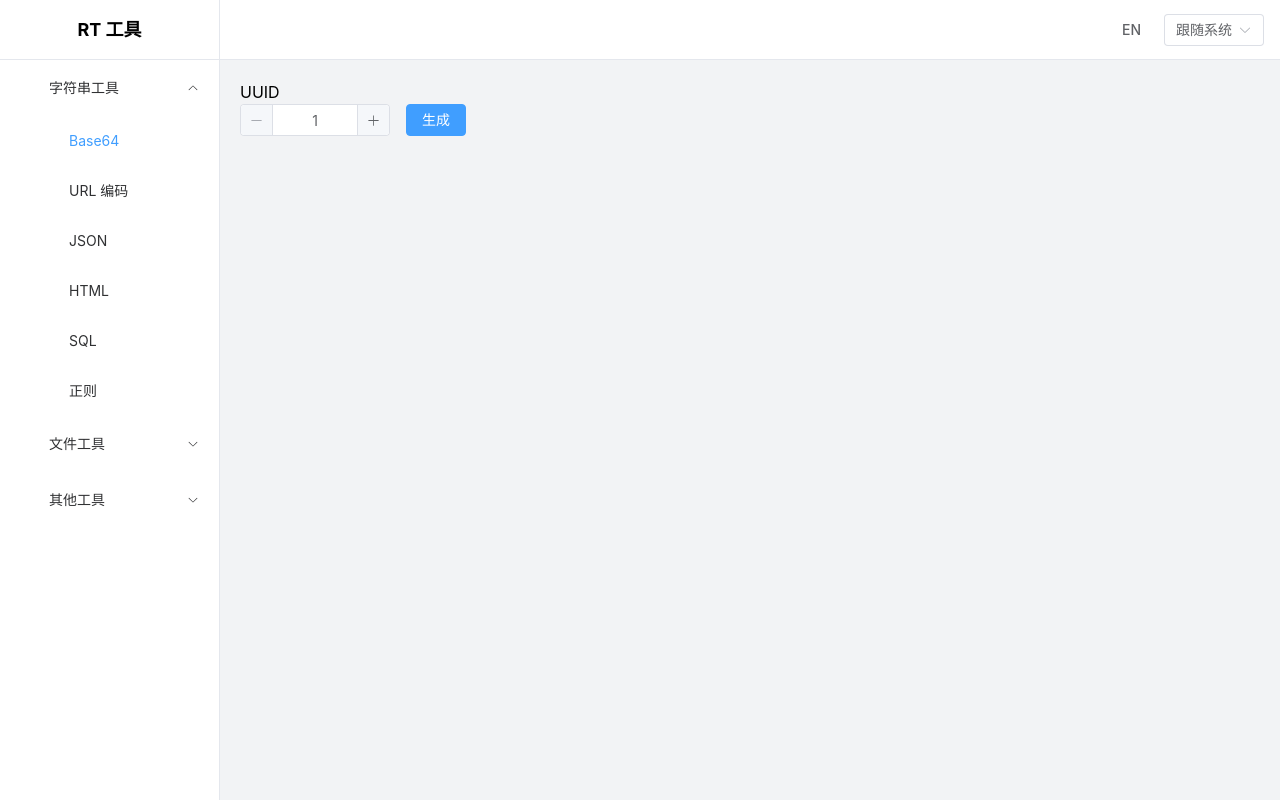
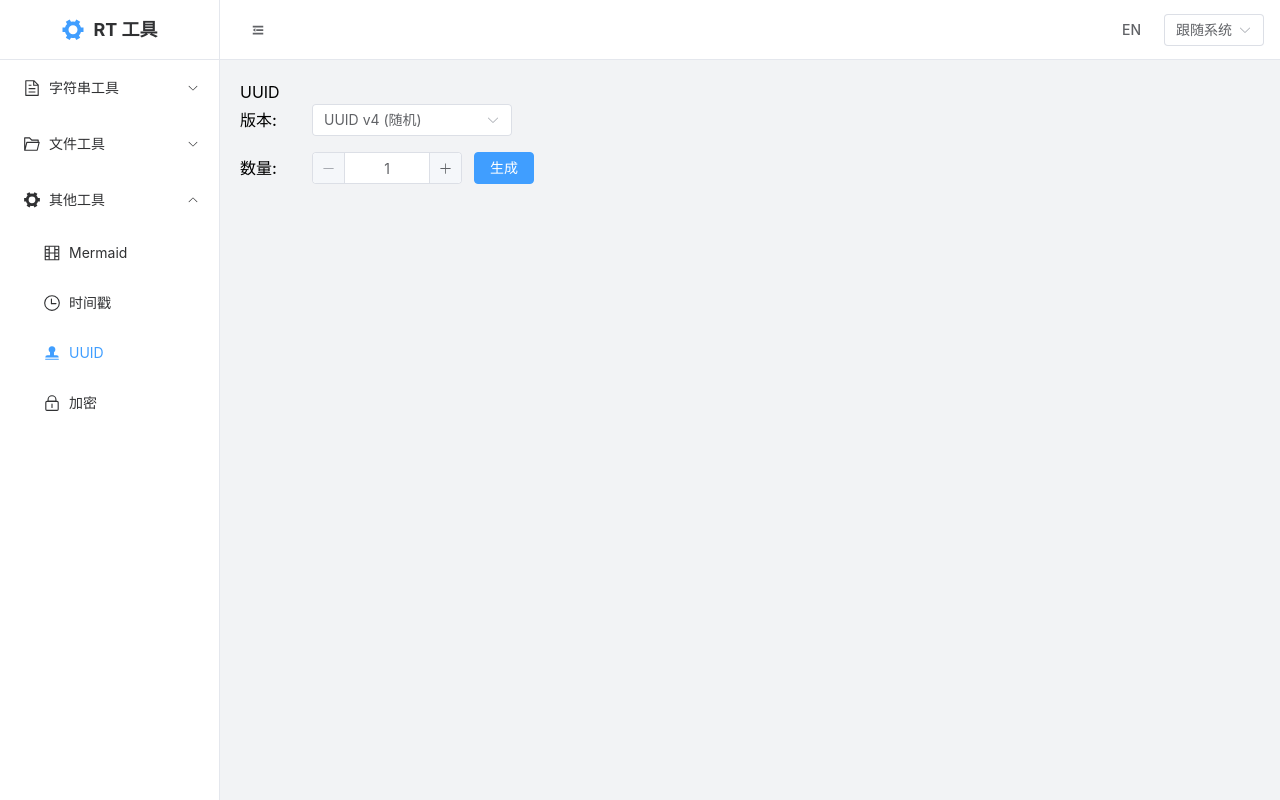
Before and after one commit to teatang/rt-tool, a Vue app: page /uuid in a window 1280 px wide. Built offline with nearby package versions, Linux system fonts and the light colour scheme.

Commit message:
add icon

```diff
--- a/package.json
+++ b/package.json
@@ -12,6 +12,7 @@
     "test:ui": "vitest --ui"
   },
   "dependencies": {
+    "@element-plus/icons-vue": "^2.3.2",
     "@tauri-apps/api": "^2",
     "@tauri-apps/plugin-opener": "^2",
     "@vueuse/core": "^14.2.1",
--- a/src/i18n/locales/en.ts
+++ b/src/i18n/locales/en.ts
@@ -61,6 +61,8 @@ export default {
     oldName: 'Old Name',
     newName: 'New Name',
     count: 'Count',
-    algorithm: 'Algorithm'
+    algorithm: 'Algorithm',
+    version: 'Version',
+    namespace: 'Namespace'
   }
 }
--- a/src/i18n/locales/zh.ts
+++ b/src/i18n/locales/zh.ts
@@ -61,6 +61,8 @@ export default {
     oldName: '原名称',
     newName: '新名称',
     count: '数量',
-    algorithm: '算法'
+    algorithm: '算法',
+    version: '版本',
+    namespace: '命名空间'
   }
 }
--- a/src/layouts/MainLayout.vue
+++ b/src/layouts/MainLayout.vue
@@ -1,7 +1,31 @@
 <script setup lang="ts">
 import { ref, computed } from 'vue'
 import { useI18n } from 'vue-i18n'
+import { useRoute } from 'vue-router'
 import { useThemeStore } from '../stores/theme'
+
+const route = useRoute()
+
+// 引入 Element Plus 图标 - 每个工具使用独特的图标
+import {
+  Document,
+  EditPen,
+  FolderOpened,
+  Tools,
+  Key,
+  Link,
+  Files,
+  Search,
+  DocumentChecked,
+  PictureFilled,
+  Clock,
+  Lock,
+  Fold,
+  Expand,
+  Stamp,
+  TrendCharts,
+  Film
+} from '@element-plus/icons-vue'
 
 const { t, locale } = useI18n()
 const themeStore = useThemeStore()
@@ -9,45 +33,49 @@ const themeStore = useThemeStore()
 // 侧边栏是否折叠
 const isCollapse = ref(false)
 
-// 菜单项配置
+// 菜单项配置 - 每个工具都有独特的图标
 const menuItems = computed(() => [
   {
     name: 'string',
     label: t('nav.string'),
-    icon: 'Document',
+    icon: Document,
     children: [
-      { name: 'base64', label: t('tools.base64'), icon: 'Key' },
-      { name: 'url', label: t('tools.url'), icon: 'Link' },
-      { name: 'json', label: t('tools.json'), icon: 'Document' },
-      { name: 'html', label: t('tools.html'), icon: 'Markup' },
-      { name: 'sql', label: t('tools.sql'), icon: 'Database' },
-      { name: 'regex', label: t('tools.regex'), icon: 'Search' }
+      { name: 'base64', label: t('tools.base64'), icon: Key },           // 加密相关
+      { name: 'url', label: t('tools.url'), icon: Link },                // 链接
+      { name: 'json', label: t('tools.json'), icon: Files },            // 文件集合
+      { name: 'html', label: t('tools.html'), icon: PictureFilled },    // 图片/HTML
+      { name: 'sql', label: t('tools.sql'), icon: TrendCharts },         // 数据/图表
+      { name: 'regex', label: t('tools.regex'), icon: DocumentChecked }           // 搜索/匹配
     ]
   },
   {
     name: 'file',
     label: t('nav.file'),
-    icon: 'Folder',
+    icon: FolderOpened,
     children: [
-      { name: 'fileSearch', label: t('tools.fileSearch'), icon: 'Search' },
-      { name: 'fileRename', label: t('tools.fileRename'), icon: 'Edit' }
+      { name: 'fileSearch', label: t('tools.fileSearch'), icon: Search },      // 搜索
+      { name: 'fileRename', label: t('tools.fileRename'), icon: EditPen }      // 编辑
     ]
   },
   {
     name: 'other',
     label: t('nav.other'),
-    icon: 'Tools',
+    icon: Tools,
     children: [
-      { name: 'mermaid', label: t('tools.mermaid'), icon: 'Picture' },
-      { name: 'timestamp', label: t('tools.timestamp'), icon: 'Clock' },
-      { name: 'uuid', label: t('tools.uuid'), icon: 'Key' },
-      { name: 'encrypt', label: t('tools.encrypt'), icon: 'Lock' }
+      { name: 'mermaid', label: t('tools.mermaid'), icon: Film },         // 图表/流程图
+      { name: 'timestamp', label: t('tools.timestamp'), icon: Clock },    // 时间
+      { name: 'uuid', label: t('tools.uuid'), icon: Stamp },              // 唯一标识
+      { name: 'encrypt', label: t('tools.encrypt'), icon: Lock }           // 锁定/加密
     ]
   }
 ])
 
-// 当前选中的菜单
-const activeMenu = ref('base64')
+// 当前选中的菜单 - 使用路径匹配
+const activeMenu = computed(() => {
+  const path = route.path
+  // 从路径中提取工具名称 (如 /base64 -> base64)
+  return path.startsWith('/') ? path.slice(1) : path || 'base64'
+})
 
 // 主题选项
 const themeOptions = [
@@ -72,8 +100,8 @@ const changeLocale = () => {
     <!-- 侧边栏 -->
     <el-aside :width="isCollapse ? '64px' : '220px'" class="sidebar">
       <div class="logo">
-        <span v-if="!isCollapse">{{ t('app.title') }}</span>
-        <span v-else>RT</span>
+        <el-icon class="logo-icon"><Tools /></el-icon>
+        <span v-if="!isCollapse" class="logo-text">{{ t('app.title') }}</span>
       </div>
       <el-menu
         :default-active="activeMenu"
@@ -106,7 +134,7 @@ const changeLocale = () => {
       <el-header class="header">
         <div class="header-left">
           <el-button
-            :icon="isCollapse ? 'Expand' : 'Fold'"
+            :icon="isCollapse ? Expand : Fold"
             @click="isCollapse = !isCollapse"
             text
           />
@@ -149,6 +177,8 @@ const changeLocale = () => {
   background-color: var(--el-bg-color);
   border-right: 1px solid var(--el-border-color-light);
   transition: width 0.3s;
+  display: flex;
+  flex-direction: column;
 }
 
 .logo {
@@ -156,13 +186,24 @@ const changeLocale = () => {
   display: flex;
   align-items: center;
   justify-content: center;
+  gap: 8px;
+  border-bottom: 1px solid var(--el-border-color-light);
+}
+
+.logo-icon {
+  font-size: 24px;
+  color: var(--el-color-primary);
+}
+
+.logo-text {
   font-size: 18px;
   font-weight: bold;
-  border-bottom: 1px solid var(--el-border-color-light);
+  color: var(--el-text-color-primary);
 }
 
 .sidebar-menu {
   border-right: none;
+  flex: 1;
 }
 
 .header {
--- a/src/views/tools/uuid.vue
+++ b/src/views/tools/uuid.vue
@@ -2,20 +2,37 @@
 import { ref } from 'vue'
 import { useI18n } from 'vue-i18n'
 import { ElMessage } from 'element-plus'
+import CryptoJS from 'crypto-js'
 
 const { t } = useI18n()
 
+// UUID 版本选项
+const versionOptions = [
+  { value: 'v4', label: 'UUID v4 (随机)' },
+  { value: 'v1', label: 'UUID v1 (时间戳)' },
+  { value: 'v3', label: 'UUID v3 (MD5)' },
+  { value: 'v5', label: 'UUID v5 (SHA-1)' }
+]
+
+// 当前选择的版本
+const version = ref('v4')
+// 生成数量
 const count = ref(1)
+// 命名空间 (用于 v3/v5)
+const namespace = ref('6ba7b810-9dad-11d1-80b4-00c04fd430c8') // URL namespace
+const name = ref('')
+// 生成结果
 const uuids = ref<string[]>([])
 
-const generate = () => {
-  uuids.value = []
-  for (let i = 0; i < count.value; i++) {
-    uuids.value.push(generateUUID())
-  }
-}
+// 预定义的命名空间
+const namespaceOptions = [
+  { value: '6ba7b810-9dad-11d1-80b4-00c04fd430c8', label: 'URL (6ba7b810-9dad-11d1-80b4-00c04fd430c8)' },
+  { value: '6ba7b811-9dad-11d1-80b4-00c04fd430c8', label: 'OID (6ba7b811-9dad-11d1-80b4-00c04fd430c8)' },
+  { value: '6ba7b812-9dad-11d1-80b4-00c04fd430c8', label: 'X500 (6ba7b812-9dad-11d1-80b4-00c04fd430c8)' }
+]
 
-const generateUUID = (): string => {
+// UUID v4 - 随机生成
+const generateV4 = (): string => {
   return 'xxxxxxxx-xxxx-4xxx-yxxx-xxxxxxxxxxxx'.replace(/[xy]/g, (c) => {
     const r = (Math.random() * 16) | 0
     const v = c === 'x' ? r : (r & 0x3) | 0x8
@@ -23,6 +40,68 @@ const generateUUID = (): string => {
   })
 }
 
+// UUID v1 - 基于时间戳
+const generateV1 = (): string => {
+  const now = Date.now()
+  const timeLow = (now & 0xffffffff).toString(16).padStart(8, '0')
+  const timeMid = ((now >> 32) & 0xffff).toString(16).padStart(4, '0')
+  const timeHiAndVersion = ((now >> 48) & 0x0fff) | 0x1000 // version 1
+  const clockSeqHiAndReserved = (Math.floor(Math.random() * 16384) & 0x3fff) | 0x8000
+  const clockSeqLow = clockSeqHiAndReserved & 0xff
+  const node = Array.from({ length: 6 }, () =>
+    Math.floor(Math.random() * 256).toString(16).padStart(2, '0')
+  ).join('')
+
+  return `${timeLow}-${timeMid}-${timeHiAndVersion.toString(16).padStart(4, '0')}-${clockSeqHiAndReserved.toString(16).padStart(4, '0')}-${clockSeqLow.toString(16).padStart(2, '0')}${node}`
+}
+
+// UUID v3/v5 - 基于命名空间和名称的哈希
+const generateV3V5 = (isV5: boolean): string => {
+  if (!name.value) {
+    return t('messages.error')
+  }
+
+  const hash = isV5
+    ? CryptoJS.SHA1(namespace.value + name.value).toString()
+    : CryptoJS.MD5(namespace.value + name.value).toString()
+
+  // 从哈希中提取 UUID 格式
+  const timeLow = hash.substring(0, 8)
+  const timeMid = hash.substring(8, 12)
+  const timeHiAndVersion = parseInt(hash.substring(12, 16), 16)
+  const version = isV5 ? 0x5000 : 0x3000
+  const clockSeqHiAndReserved = (parseInt(hash.substring(16, 18), 16) & 0x3f) | 0x80
+  const clockSeqLow = hash.substring(18, 20)
+  const node = hash.substring(20, 32)
+
+  return `${timeLow}-${timeMid}-${(timeHiAndVersion & 0x0fff | version).toString(16).padStart(4, '0')}-${clockSeqHiAndReserved.toString(16).padStart(2, '0')}${clockSeqLow}-${node}`
+}
+
+// 生成 UUID
+const generate = () => {
+  uuids.value = []
+
+  for (let i = 0; i < count.value; i++) {
+    let uuid = ''
+    switch (version.value) {
+      case 'v4':
+        uuid = generateV4()
+        break
+      case 'v1':
+        uuid = generateV1()
+        break
+      case 'v3':
+        uuid = generateV3V5(false)
+        break
+      case 'v5':
+        uuid = generateV3V5(true)
+        break
+    }
+    uuids.value.push(uuid)
+  }
+}
+
+// 复制单个 UUID
 const copyUuid = async (uuid: string) => {
   try {
     await navigator.clipboard.writeText(uuid)
@@ -32,6 +111,7 @@ const copyUuid = async (uuid: string) => {
   }
 }
 
+// 复制全部
 const copyAll = async () => {
   try {
     await navigator.clipboard.writeText(uuids.value.join('\n'))
@@ -45,13 +125,49 @@ const copyAll = async () => {
 <template>
   <div class="tool-container">
     <h2>{{ t('tools.uuid') }}</h2>
-    <div class="generate-form">
+
+    <!-- 版本选择 -->
+    <div class="form-item">
+      <span class="label">版本:</span>
+      <el-select v-model="version" style="width: 200px">
+        <el-option
+          v-for="option in versionOptions"
+          :key="option.value"
+          :label="option.label"
+          :value="option.value"
+        />
+      </el-select>
+    </div>
+
+    <!-- 命名空间和名称输入 (v3/v5) -->
+    <template v-if="version === 'v3' || version === 'v5'">
+      <div class="form-item">
+        <span class="label">命名空间:</span>
+        <el-select v-model="namespace" style="width: 400px" filterable allow-create>
+          <el-option
+            v-for="option in namespaceOptions"
+            :key="option.value"
+            :label="option.label"
+            :value="option.value"
+          />
+        </el-select>
+      </div>
+      <div class="form-item">
+        <span class="label">名称:</span>
+        <el-input v-model="name" style="width: 300px" :placeholder="t('labels.keyword')" />
+      </div>
+    </template>
+
+    <!-- 生成数量 -->
+    <div class="form-item">
+      <span class="label">数量:</span>
       <el-input-number v-model="count" :min="1" :max="100" />
       <el-button type="primary" @click="generate">
         {{ t('actions.generate') }}
       </el-button>
     </div>
 
+    <!-- 结果列表 -->
     <div v-if="uuids.length > 0" class="results">
       <div class="result-header">
         <span>{{ t('labels.count') }}: {{ uuids.length }}</span>
@@ -75,14 +191,20 @@ const copyAll = async () => {
 .tool-container {
   max-width: 800px;
 }
-.generate-form {
+.form-item {
   display: flex;
-  gap: 16px;
-  margin-bottom: 20px;
+  align-items: center;
+  gap: 12px;
+  margin-bottom: 16px;
+}
+.label {
+  min-width: 60px;
+  font-weight: 500;
 }
 .results {
   border: 1px solid var(--el-border-color-light);
   border-radius: 4px;
+  margin-top: 20px;
 }
 .result-header {
   padding: 8px 16px;
```
Also changed, not shown: src/styles/main.css (+100 -2 lines), 1 other file (tests, documents, lock files or other folders).
